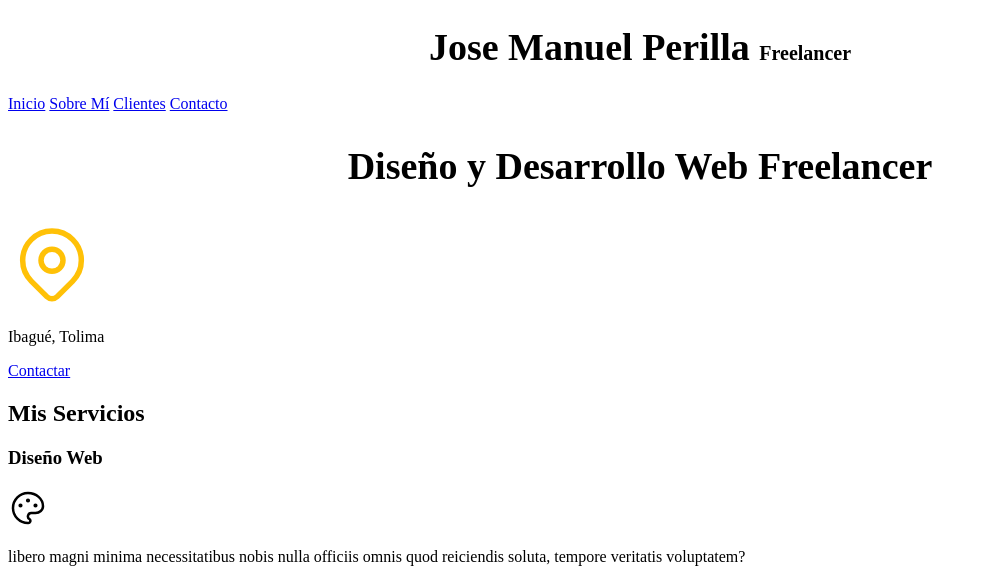
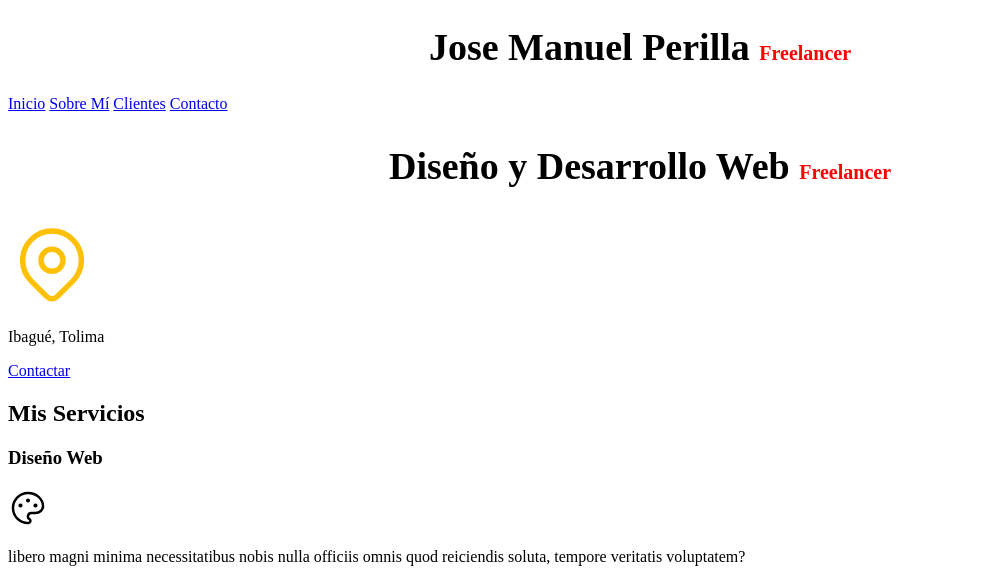
Before and after one commit to Nagumin/freelancer_inicio, a plain HTML site: page index.html in a window 1280 px wide. Shown: the top 581 px of the page, without its empty margins (0-987 px from the left). Drawn offline with Linux system fonts and the light colour scheme.

Commit message:
Especificidad

```diff
--- a/css/styles.css
+++ b/css/styles.css
@@ -1,16 +1,22 @@
 html{
     font-size: 62.5%;
 }
-
 body{
     font-size: 16px; /* 1rem = 10px */
 }
-
 .titulo {
     text-align: center;
     font-size: 3.8rem;
 }
+.titulo span{
+    font-size: 2rem;
+    color: blue;
+}
 
 .titulo span{
     font-size: 2rem;
+    color: red;
 }
+span{
+    color: rgba(230, 56, 126, 0.395);
+}
--- a/index.html
+++ b/index.html
@@ -21,7 +21,7 @@
     </nav>
 
     <section>
-    <h2 class="titulo">Diseño y Desarrollo Web Freelancer</h2>
+    <h2 class="titulo">Diseño y Desarrollo Web <span>Freelancer</span></h2>
 
         <p>
             <svg xmlns="http://www.w3.org/2000/svg" class="icon icon-tabler icon-tabler-map-pin"
```
